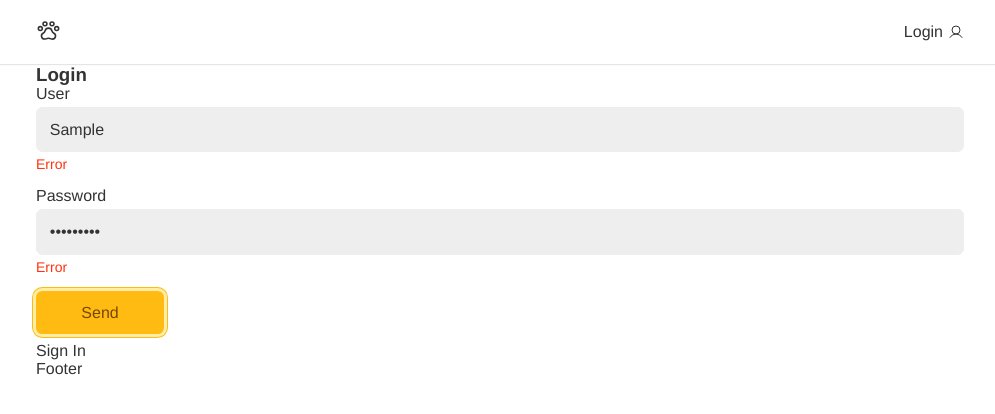
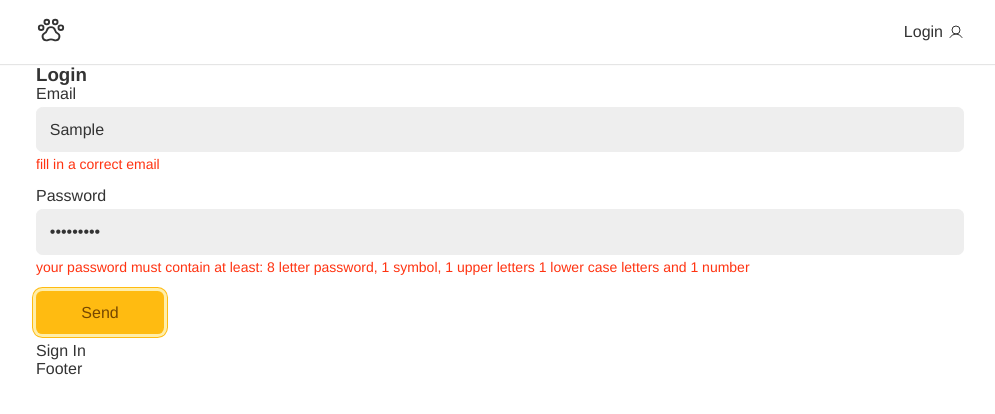
Before and after one commit to patriciasegantine/dogs-network-react-ts, a React (Vite) app: page /login in a window 1280 px wide. Both pictures are taken after typing "Sample", "Sample123" into the empty fields and a click on the button "Send". Shown: the top 414 px of the page, without its empty margins (140-1135 px from the left). Built offline with nearby package versions, Linux system fonts and the light colour scheme; no server answers.

Commit message:
custom hook useForm and Form validation

```diff
--- a/src/components/form/input.jsx
+++ b/src/components/form/input.jsx
@@ -1,7 +1,7 @@
 import React from 'react'
 import styles from './input.module.css'
 
-export const Input = ({label, type, name, value, onChange}) => {
+export const Input = ({label, type, name, value, onChange, error,onBlur }) => {
   return (
     <div className={styles.wrapper}>
       <label
@@ -15,10 +15,11 @@ export const Input = ({label, type, name, value, onChange}) => {
         type={type}
         id={name}
         value={value}
+        onBlur={onBlur}
         onChange={onChange}
         className={styles.input}
       />
-      <p className={styles.error}>Error</p>
+      {error && <p className={styles.error}>{error}</p>}
     </div>
   )
 }
--- a/src/components/header/header.jsx
+++ b/src/components/header/header.jsx
@@ -8,7 +8,7 @@ export const Header = () => {
     <header className={styles.header}>
       <nav className={`container ${styles.nav}`}>
         <Link to={'/'} aria-label={'Dogs - Home'} className={styles.logo}>
-          <PawPrint size={25}/>
+          <PawPrint size={30}/>
         </Link>
         <Link to={'/login'} className={styles.login}>
           Login
--- a/src/components/login/login-form.jsx
+++ b/src/components/login/login-form.jsx
@@ -1,28 +1,36 @@
-import React, { useState } from 'react'
+import React from 'react'
 import { Link } from 'react-router-dom'
 import { Input } from '../form/input'
 import { Button } from '../form/button'
+import { UseForm } from '../../hooks/useForm.js'
+
+
 
 export const LoginForm = () => {
-  const [username, setUsername] = useState('')
-  const [password, setPassword] = useState('')
+
+  const username = UseForm('email')
+  const password = UseForm('password')
+
+  console.log('username', username.validate)
+  console.log('password', password.validate)
 
   const handleSubmit = (event) => {
+    event.preventDefault()
+
+    if(username.validate() && password.validate()) {
+
       const url = 'https://dogsapi.origamid.dev/json/jwt-auth/v1/token'
-    event.preventDefault()
       fetch(url, {
         method: 'POST',
         headers: {
           'Content-Type': 'application/json'
         },
-      body: JSON.stringify({
-        username,
-        password
-      })
+        body: JSON.stringify()
       }).then(response => {
         console.log(response)
         return response.json
       }).then(json => console.log(json))
+    }
   }
 
   return (
@@ -30,19 +38,21 @@ export const LoginForm = () => {
       <h1>Login</h1>
       <form action="" onSubmit={handleSubmit}>
         <Input
-          label={'User'}
+          label={'Email'}
           type={'text'}
           name={'username'}
-          value={username}
-          onChange={(event) => setUsername(event.target.value)}
+          {...username}
+          // value={username}
+          // onChange={(event) => setUsername(event.target.value)}
         />
 
         <Input
           label={'Password'}
           type={'password'}
           name={'password'}
-          value={password}
-          onChange={(event) => setPassword(event.target.value)}
+          {...password}
+          // value={password}
+          // onChange={(event) => setPassword(event.target.value)}
         />
 
         <Button>Send</Button>
--- /dev/null
+++ b/src/hooks/useForm.js
@@ -0,0 +1,49 @@
+import React, { useState } from 'react'
+
+const typeValidation = {
+  email: {
+    regex: /^(([^<>()[\]\\.,;:\s@"]+(\.[^<>()[\]\\.,;:\s@"]+)*)|(".+"))@((\[[0-9]{1,3}\.[0-9]{1,3}\.[0-9]{1,3}\.[0-9]{1,3}])|(([a-zA-Z\-0-9]+\.)+[a-zA-Z]{2,}))$/,
+
+    message: 'fill in a correct email'
+  },
+  password: {
+    regex: /^(?=.*\d)(?=.*[!@#$%^&*+-])(?=.*[a-z])(?=.*[A-Z]).{8,}$/g,
+
+    message: 'your password must contain at least: 8 letter password, 1 symbol, 1 upper letters 1 lower case letters and 1 number'
+  }
+}
+
+export const UseForm = (type) => {
+  const [value, setValue] = useState('')
+  const [error, setError] = useState('')
+
+  const validate = (value) => {
+    if(!type) return true
+    if(!value.length) {
+      setError('Fill in a value')
+      return false
+    } else if (typeValidation[type] && !typeValidation[type].regex.test(value)) {
+      setError(typeValidation[type].message)
+      return false
+    } else {
+      setError(null)
+      return true
+    }
+  }
+
+  const onChange = (event) => {
+    if(error){
+      validate(event.target.value)
+    }
+    setValue(event.target.value)
+  }
+
+  return {
+    value,
+    setValue,
+    onChange,
+    error,
+    validate: () => validate(value),
+    onBlur: () => validate(value)
+    }
+}
```
Lines whose indentation alone changed are shown as unchanged.
